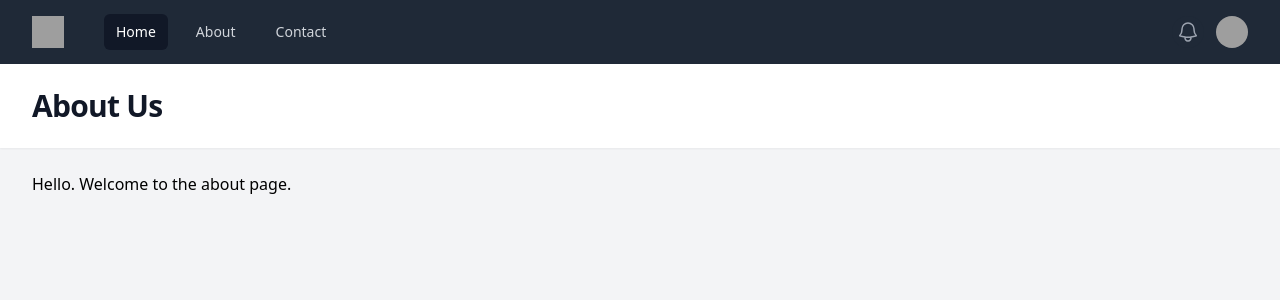
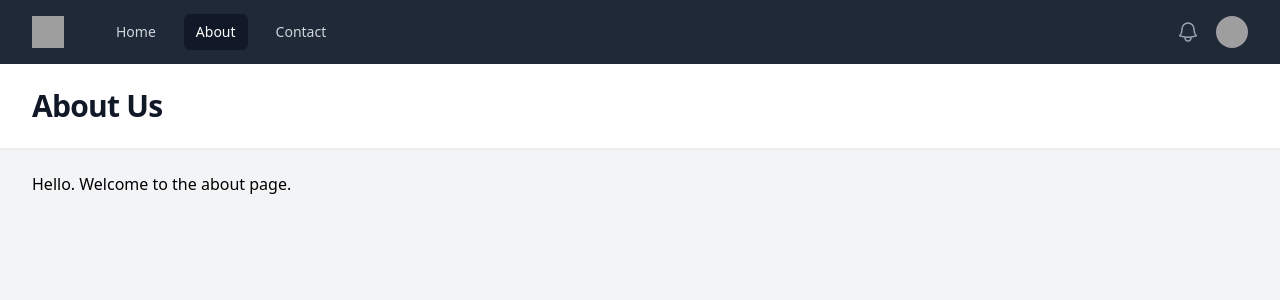
Before and after one commit to gamaap/learn-php-laracasts, a PHP site: page /about.php in a window 1280 px wide. Shown: the top 300 px of the page. Run offline with PHP 8.4, Linux system fonts and the light colour scheme; some libraries are stand-ins or nearby versions; grey boxes are pictures that could not be loaded.

Commit message:
Superglobals and current page styling

```diff
--- a/about.php
+++ b/about.php
@@ -1,4 +1,6 @@
 <?php
+
+require 'functions.php';
 
 $heading = "About Us";
 
--- a/contact.php
+++ b/contact.php
@@ -1,4 +1,6 @@
 <?php
+
+require 'functions.php';
 
 $heading = "Contact Us";
 
--- /dev/null
+++ b/functions.php
@@ -0,0 +1,15 @@
+<?php
+
+function dd($value)
+{
+  echo "<pre>";
+  var_dump($value);
+  echo "</pre>";
+
+  die();
+}
+
+function urlIs($value)
+{
+  return $_SERVER['REQUEST_URI'] === $value;
+}
--- a/index.php
+++ b/index.php
@@ -1,4 +1,6 @@
 <?php
+
+require 'functions.php';
 
 $heading = "Home";
 
--- a/views/partials/nav.php
+++ b/views/partials/nav.php
@@ -1,3 +1,7 @@
+<?php
+
+use Soap\Url;
+?>
 <nav class="bg-gray-800">
   <div class="mx-auto max-w-7xl px-4 sm:px-6 lg:px-8">
     <div class="flex h-16 items-center justify-between">
@@ -7,10 +11,9 @@
         </div>
         <div class="hidden md:block">
           <div class="ml-10 flex items-baseline space-x-4">
-            <!-- Current: "bg-gray-900 text-white", Default: "text-gray-300 hover:bg-gray-700 hover:text-white" -->
-            <a href="/" class="rounded-md bg-gray-900 px-3 py-2 text-sm font-medium text-white" aria-current="page">Home</a>
-            <a href="/about.php" class="rounded-md px-3 py-2 text-sm font-medium text-gray-300 hover:bg-gray-700 hover:text-white">About</a>
-            <a href="/contact.php" class="rounded-md px-3 py-2 text-sm font-medium text-gray-300 hover:bg-gray-700 hover:text-white">Contact</a>
+            <a href="/" class="<?= urlIs('/') ? "bg-gray-900 text-white" : "text-gray-300 hover:bg-gray-700 hover:text-white" ?> rounded-md px-3 py-2 text-sm font-medium">Home</a>
+            <a href="/about.php" class="<?= urlIs('/about.php') ? "bg-gray-900 text-white" : "text-gray-300 hover:bg-gray-700 hover:text-white" ?> rounded-md px-3 py-2 text-sm font-medium">About</a>
+            <a href="/contact.php" class="<?= urlIs('/contact.php') ? "bg-gray-900 text-white" : "text-gray-300 hover:bg-gray-700 hover:text-white" ?> rounded-md px-3 py-2 text-sm font-medium">Contact</a>
           </div>
         </div>
       </div>
```
